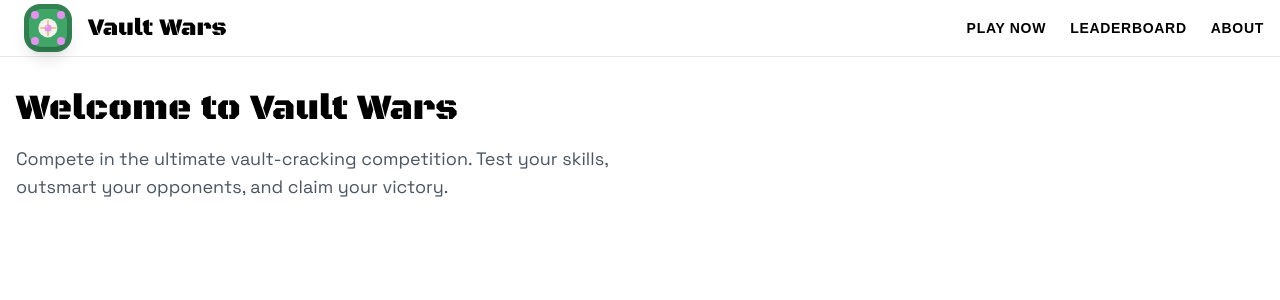
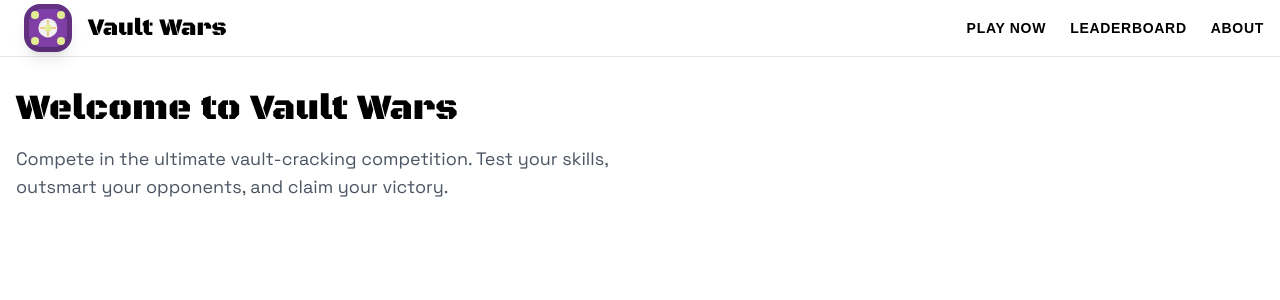
Before and after one commit to Ayushjain2205/vault-wars, a Next.js app: page / in a window 1280 px wide. Shown: the top 300 px of the page. Built offline with nearby package versions, Linux system fonts and the light colour scheme; a web font is replaced by a local one.

Commit message:
Make time as seed for navbar

```diff
--- a/components/navbar.tsx
+++ b/components/navbar.tsx
@@ -1,13 +1,22 @@
+"use client";
 import { Vault } from "@/components/vault";
 import Link from "next/link";
+import { useEffect, useState } from "react";
 
 export default function Navbar() {
+  const [seed, setSeed] = useState("");
+
+  useEffect(() => {
+    // Set seed once when component mounts
+    setSeed(new Date().toISOString());
+  }, []);
+
   return (
     <header className="sticky top-0 z-50 w-full border-b bg-white/95 backdrop-blur">
       <div className="mx-auto flex h-14 max-w-7xl items-center px-4">
         <Link href="/" className="flex items-center gap-2 mr-4">
           <div className="w-16 h-16 -my-4 flex items-center justify-center">
-            <Vault size="xs" seed="vaultwars@game.com" />
+            <Vault size="xs" seed={seed} />
           </div>
           <span className="hidden font-logo text-2xl sm:inline-block">
             Vault Wars
```
